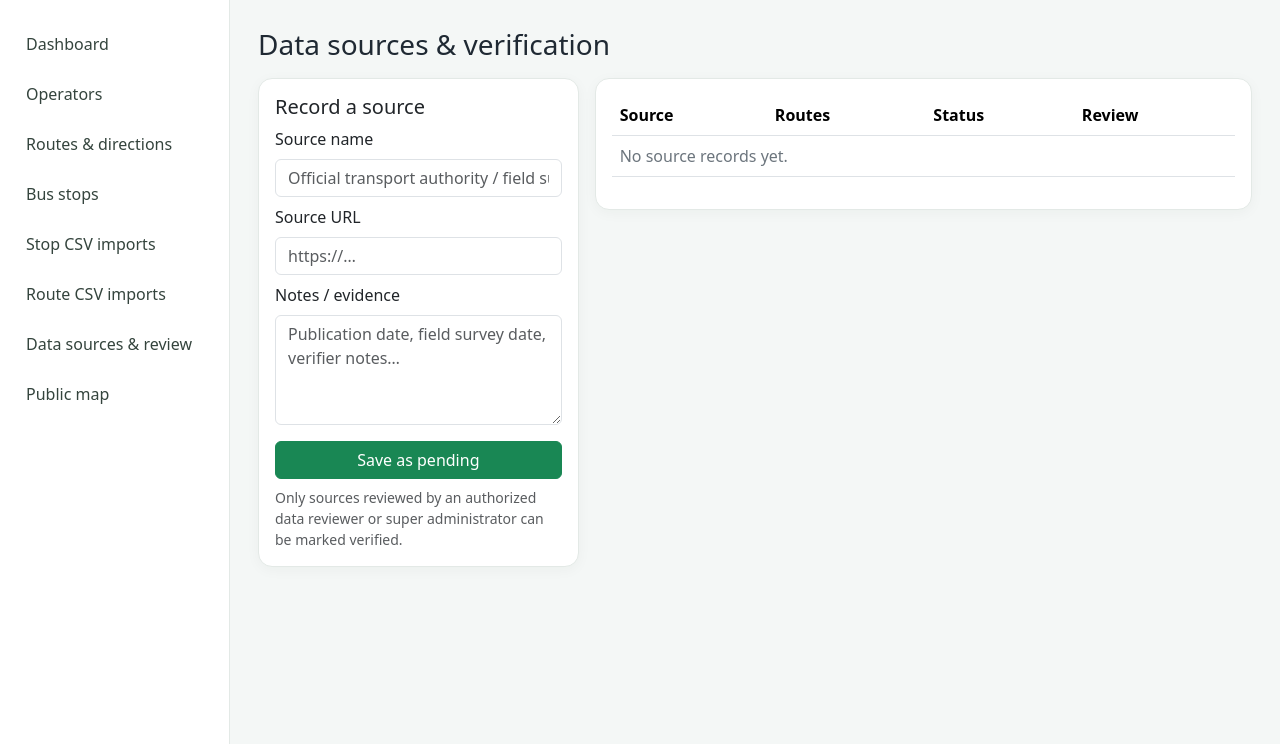
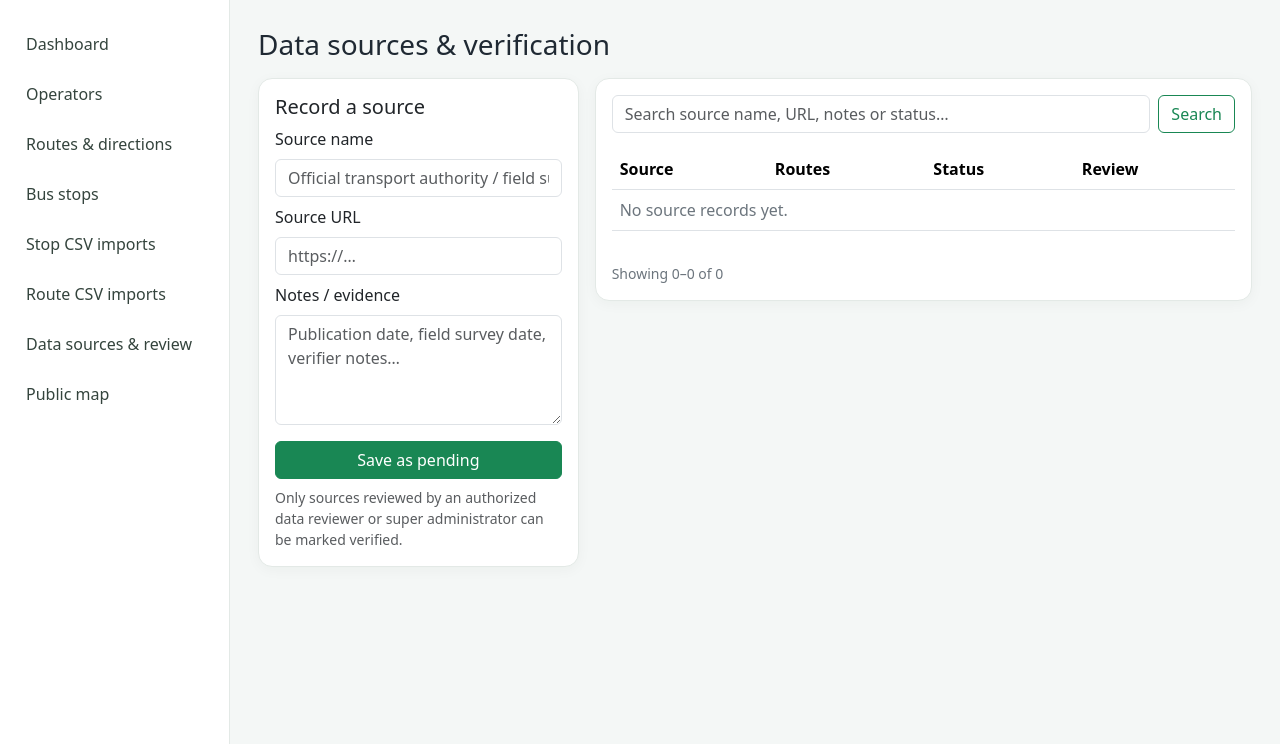
Before and after one commit to crystal-qazi/karachi-busses, a Flask app: page /admin/data-sources in a window 1280 px wide. Shown: the part 56-800 px from the top of the page. Run offline with Flask 3, Linux system fonts and the light colour scheme; the visitor is signed in with stand-in values (Sample User, id 1); data that the repository does not hold is empty; some libraries are stand-ins or nearby versions.

Commit message:
Add search and pagination to data sources screen

```diff
--- a/templates/admin/data_sources.html
+++ b/templates/admin/data_sources.html
@@ -17,7 +17,13 @@
     </form>
   </div>
   <div class="col-lg-8">
-    <div class="card p-3 table-responsive">
+    <div class="card p-3">
+      <form method="get" class="d-flex gap-2 mb-3">
+        <input class="form-control" type="search" name="q" value="{{ pagination.query }}" placeholder="Search source name, URL, notes or status…" aria-label="Search data sources">
+        <button class="btn btn-outline-success" type="submit">Search</button>
+        {% if pagination.query %}<a class="btn btn-outline-secondary" href="{{ url_for('admin.data_sources') }}">Clear</a>{% endif %}
+      </form>
+      <div class="table-responsive">
       <table class="table align-middle">
         <thead><tr><th>Source</th><th>Routes</th><th>Status</th><th>Review</th></tr></thead>
         <tbody>
@@ -30,6 +36,17 @@
         {% else %}<tr><td colspan="4" class="text-secondary">No source records yet.</td></tr>{% endfor %}
         </tbody>
       </table>
+      </div>
+      <div class="d-flex flex-wrap justify-content-between align-items-center gap-2 mt-3">
+        <small class="text-secondary">Showing {{ pagination.start }}–{{ pagination.end }} of {{ pagination.total }}</small>
+        {% if pagination.pages > 1 %}
+        <nav aria-label="Data source pages"><ul class="pagination pagination-sm mb-0">
+          <li class="page-item {% if pagination.page <= 1 %}disabled{% endif %}"><a class="page-link" href="{{ url_for('admin.data_sources', page=pagination.page-1, q=pagination.query) }}">Previous</a></li>
+          {% for p in range(1, pagination.pages + 1) %}<li class="page-item {% if p == pagination.page %}active{% endif %}"><a class="page-link" href="{{ url_for('admin.data_sources', page=p, q=pagination.query) }}">{{ p }}</a></li>{% endfor %}
+          <li class="page-item {% if pagination.page >= pagination.pages %}disabled{% endif %}"><a class="page-link" href="{{ url_for('admin.data_sources', page=pagination.page+1, q=pagination.query) }}">Next</a></li>
+        </ul></nav>
+        {% endif %}
+      </div>
     </div>
   </div>
 </div>
```
